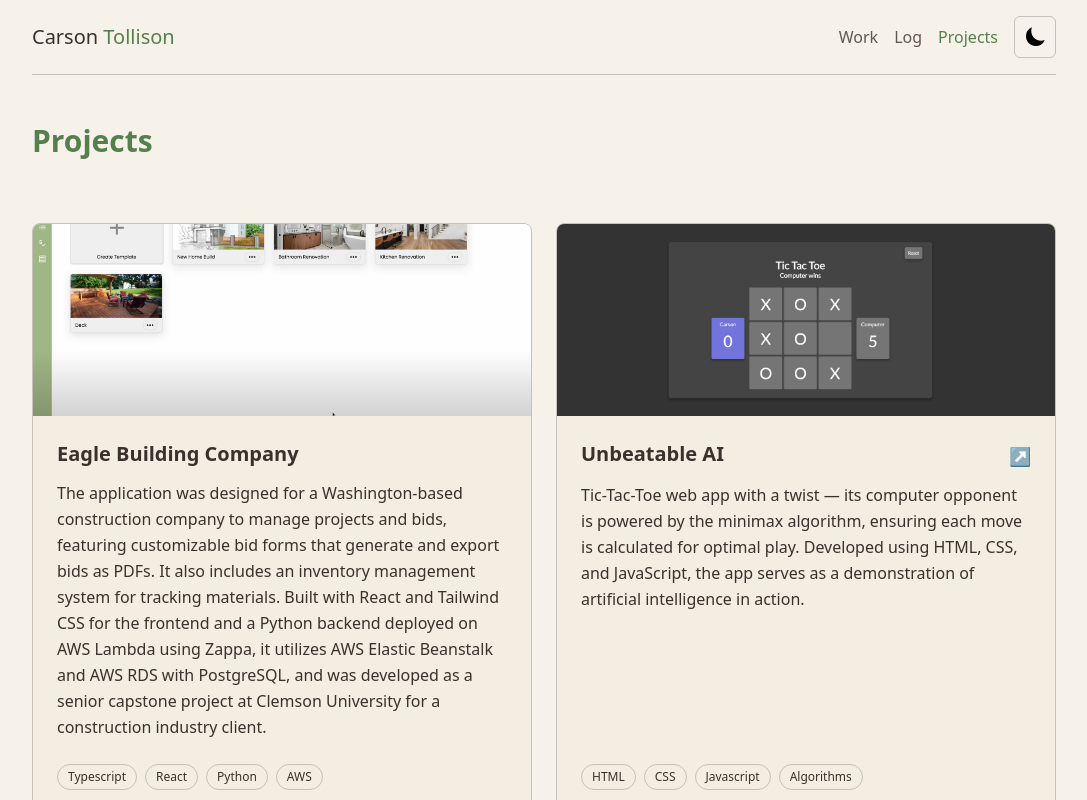
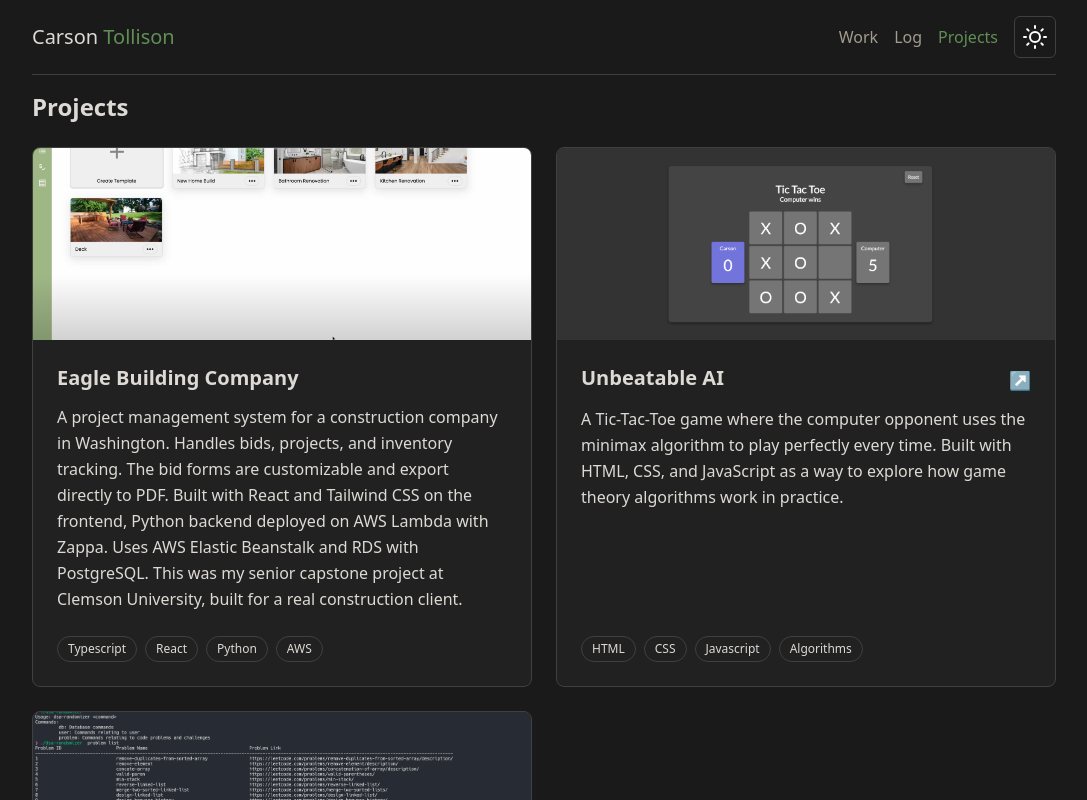
Before and after one commit to c-tollison/carson-dev, a React (Vite) app: page /projects in a window 1280 px wide. Shown: the top 800 px of the page, without its empty margins (96-1183 px from the left). Built offline with nearby package versions, Linux system fonts and the light colour scheme.

Commit message:
Updates across the app

```diff
--- a/src/components/buttons/github.tsx
+++ b/src/components/buttons/github.tsx
@@ -5,6 +5,7 @@ export default function Github() {
             target='_blank'
             rel='noopener noreferrer'
             aria-label='GitHub'
+            className='text-muted-foreground hover:text-primary transition-colors'
         >
             <svg
                 xmlns='http://www.w3.org/2000/svg'
--- a/src/components/buttons/linkedin.tsx
+++ b/src/components/buttons/linkedin.tsx
@@ -5,6 +5,7 @@ export default function LinkedIn() {
             target='_blank'
             rel='noopener noreferrer'
             aria-label='LinkedIn'
+            className='text-muted-foreground hover:text-primary transition-colors'
         >
             <svg
                 xmlns='http://www.w3.org/2000/svg'
--- a/src/components/core/providers/color-mode-provider/color-mode-context.tsx
+++ b/src/components/core/providers/color-mode-provider/color-mode-context.tsx
@@ -7,7 +7,7 @@ interface ColorModeContextI {
 }
 
 export const defaultContext = {
-    colorMode: ColorMode.Light,
+    colorMode: ColorMode.Dark,
     toggleColorMode: () => {},
 };
 
--- a/src/components/hero.tsx
+++ b/src/components/hero.tsx
@@ -32,7 +32,7 @@ export default function Hero() {
             <div className='md:w-1/2 w-0 flex justify-end'>
                 <div className='w-full max-w-md aspect-square'>
                     <img
-                        src='ct.jpeg'
+                        src='ct.jpg'
                         alt='Carson'
                         className='w-full h-full object-cover rounded-lg shadow-lg'
                     />
--- a/src/routes/dashboard.tsx
+++ b/src/routes/dashboard.tsx
@@ -14,7 +14,7 @@ function Dashboard() {
                     <h3 className='flex justify-between items-end border-b pb-4 border-border text-xl'>
                         <span>Recent Logs</span>
                         <span className='text-sm'>
-                            <Link to='/log'>More</Link>
+                            <Link to='/log' className='text-muted-foreground hover:text-primary transition-colors'>More</Link>
                         </span>
                     </h3>
 
--- a/src/routes/log.tsx
+++ b/src/routes/log.tsx
@@ -23,8 +23,8 @@ export default function Log() {
 
     return (
         <PageWrapper>
-            <div className='py-8 flex flex-col gap-2 mb-8'>
-                <h1 className='text-primary text-3xl font-bold'>Log</h1>
+            <div className='mb-6'>
+                <h1 className='text-2xl font-semibold text-foreground'>Log</h1>
             </div>
 
             <div className='flex flex-col gap-3'>
--- a/src/routes/projects.tsx
+++ b/src/routes/projects.tsx
@@ -4,8 +4,8 @@ import projects from './projects/projects';
 export default function Projects() {
     return (
         <PageWrapper>
-            <div className='py-8 flex flex-col gap-2 mb-8'>
-                <h1 className='text-primary text-3xl font-bold'>Projects</h1>
+            <div className='mb-6'>
+                <h1 className='text-2xl font-semibold text-foreground'>Projects</h1>
             </div>
 
             <div className='grid grid-cols-1 lg:grid-cols-2 gap-6'>
@@ -70,7 +70,7 @@ export default function Projects() {
                     ) : (
                         <div
                             key={index}
-                            className='flex flex-col rounded-lg bg-card border border-border overflow-hidden'
+                            className='flex flex-col rounded-lg bg-card border border-border overflow-hidden transition-colors duration-300 ease-in-out'
                         >
                             {CardContent}
                         </div>
--- a/src/routes/projects/projects.ts
+++ b/src/routes/projects/projects.ts
@@ -9,20 +9,20 @@ export interface Project {
 const projects: Project[] = [
     {
         title: 'Eagle Building Company',
-        description: `The application was designed for a Washington-based construction company to manage projects and bids, featuring customizable bid forms that generate and export bids as PDFs. It also includes an inventory management system for tracking materials. Built with React and Tailwind CSS for the frontend and a Python backend deployed on AWS Lambda using Zappa, it utilizes AWS Elastic Beanstalk and AWS RDS with PostgreSQL, and was developed as a senior capstone project at Clemson University for a construction industry client.`,
+        description: `A project management system for a construction company in Washington. Handles bids, projects, and inventory tracking. The bid forms are customizable and export directly to PDF. Built with React and Tailwind CSS on the frontend, Python backend deployed on AWS Lambda with Zappa. Uses AWS Elastic Beanstalk and RDS with PostgreSQL. This was my senior capstone project at Clemson University, built for a real construction client.`,
         topics: ['Typescript', 'React', 'Python', 'AWS'],
         thumbnail: 'eagle-dashboard.png',
     },
     {
         title: 'Unbeatable AI',
-        description: `Tic-Tac-Toe web app with a twist — its computer opponent is powered by the minimax algorithm, ensuring each move is calculated for optimal play. Developed using HTML, CSS, and JavaScript, the app serves as a demonstration of artificial intelligence in action.`,
+        description: `A Tic-Tac-Toe game where the computer opponent uses the minimax algorithm to play perfectly every time. Built with HTML, CSS, and JavaScript as a way to explore how game theory algorithms work in practice.`,
         topics: ['HTML', 'CSS', 'Javascript', 'Algorithms'],
         link: 'https://c-tollison.github.io/unbeatable-ai/',
         thumbnail: 'unbeatable-ai.png',
     },
     {
         title: 'DSA Randomizer',
-        description: `This CLI tool is a side project designed to both familiarize me with new concepts in Go and serve as a personalized tracker for code challenge problems. Users can input the challenges they've solved, and each day the app randomly picks one to review — keeping you sharp on a variety of concepts. It uses Go and an SQLite database, this project offers a practical way to continuously work on DSA skills.`,
+        description: `A CLI tool I built while learning Go to track coding challenge problems I've solved. You log the problems you complete, and each day it randomly selects one to review. Keeps problem solving skills fresh across different topics. Built with Go and SQLite.`,
         topics: ['Go', 'Sqlite', 'Algorithms', 'Data structures'],
         link: 'https://github.com/c-tollison/dsa-randomizer',
         thumbnail: 'dsa-randomizer.png',
--- a/src/routes/work.tsx
+++ b/src/routes/work.tsx
@@ -5,8 +5,8 @@ import works from './works/works';
 export default function Work() {
     return (
         <PageWrapper>
-            <div className='py-8 flex flex-col gap-2 mb-8'>
-                <h1 className='text-primary text-3xl font-bold'>Work Experience</h1>
+            <div className='mb-6'>
+                <h1 className='text-2xl font-semibold text-foreground'>Work Experience</h1>
             </div>
 
             <div className='flex flex-col gap-3'>
```
Also changed, not shown: public/ct.jpeg (deleted), public/ct.jpg (added).
